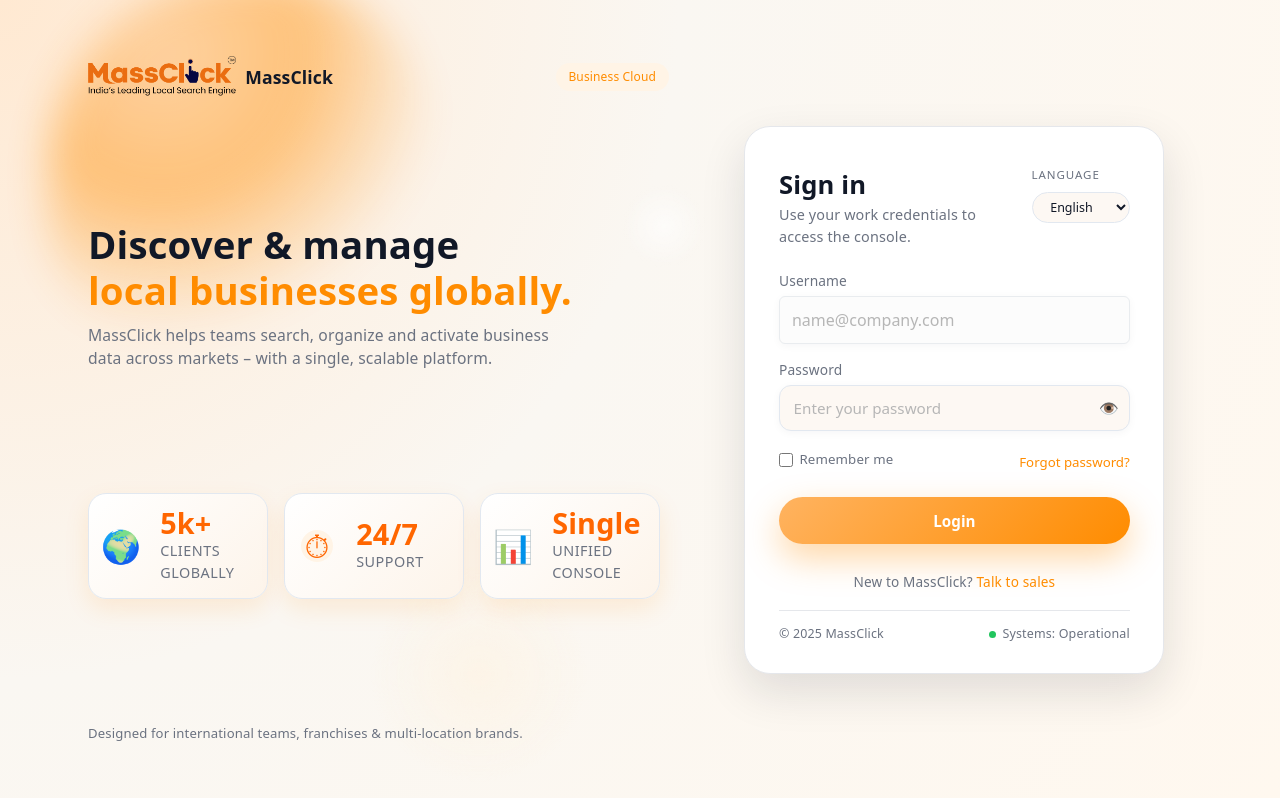
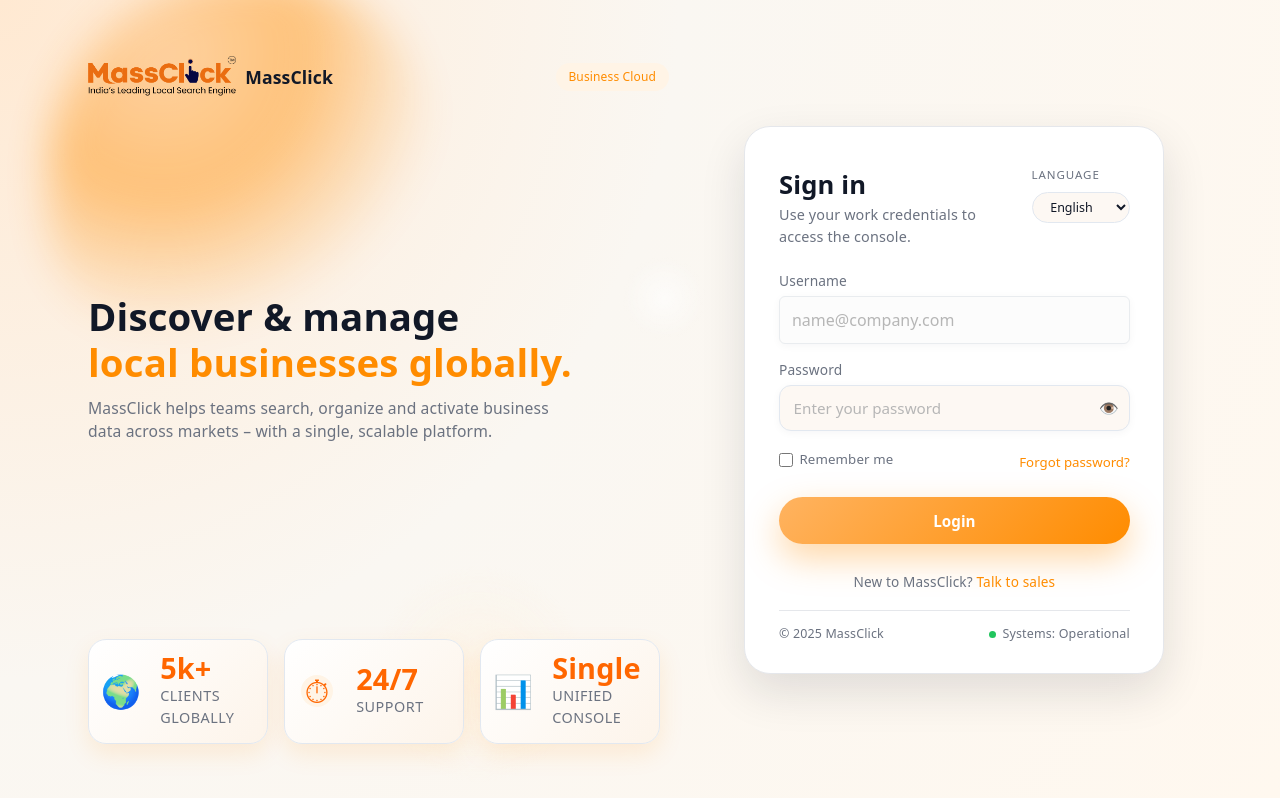
Before and after one commit to massclickApp/MassClick_App, a React (Create React App) app in the folder client/ui-app/: page / in a window 1280 px wide. Built offline with nearby package versions, Linux system fonts and the light colour scheme.

Commit message:
login update

```diff
--- a/client/ui-app/src/Internals/Login/login.js
+++ b/client/ui-app/src/Internals/Login/login.js
@@ -79,9 +79,6 @@
             </div>
           </div>
 
-          <div className="corp-footer-note">
-            Designed for international teams, franchises &amp; multi-location brands.
-          </div>
         </section>
 
         {/* RIGHT: LOGIN CARD */}
```
